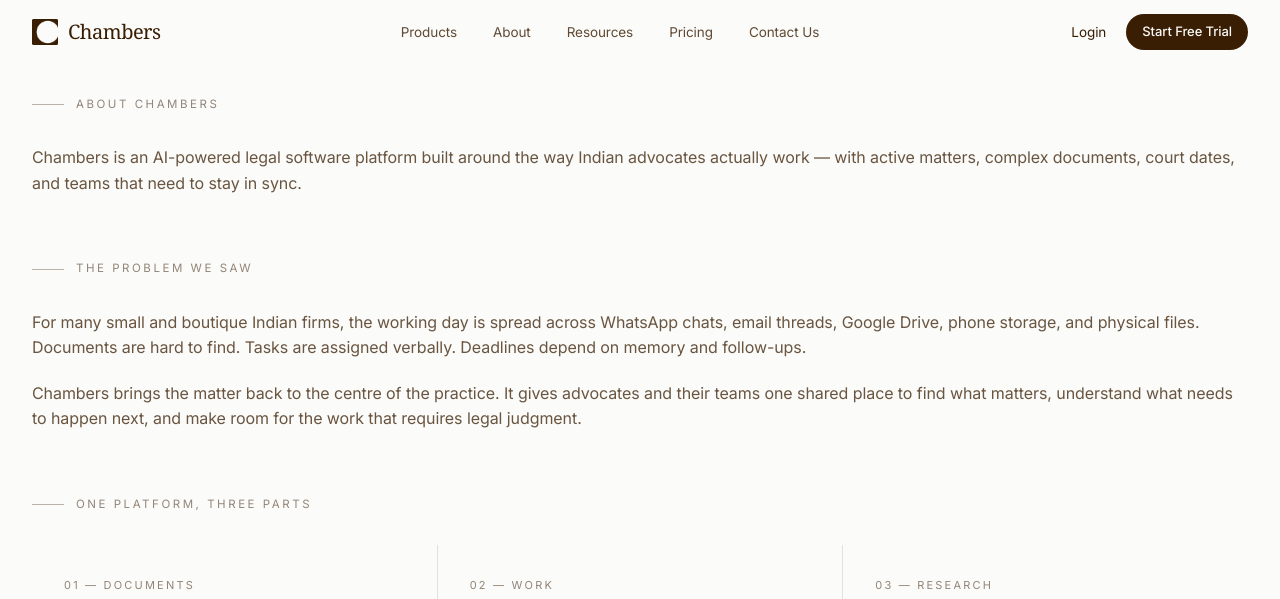
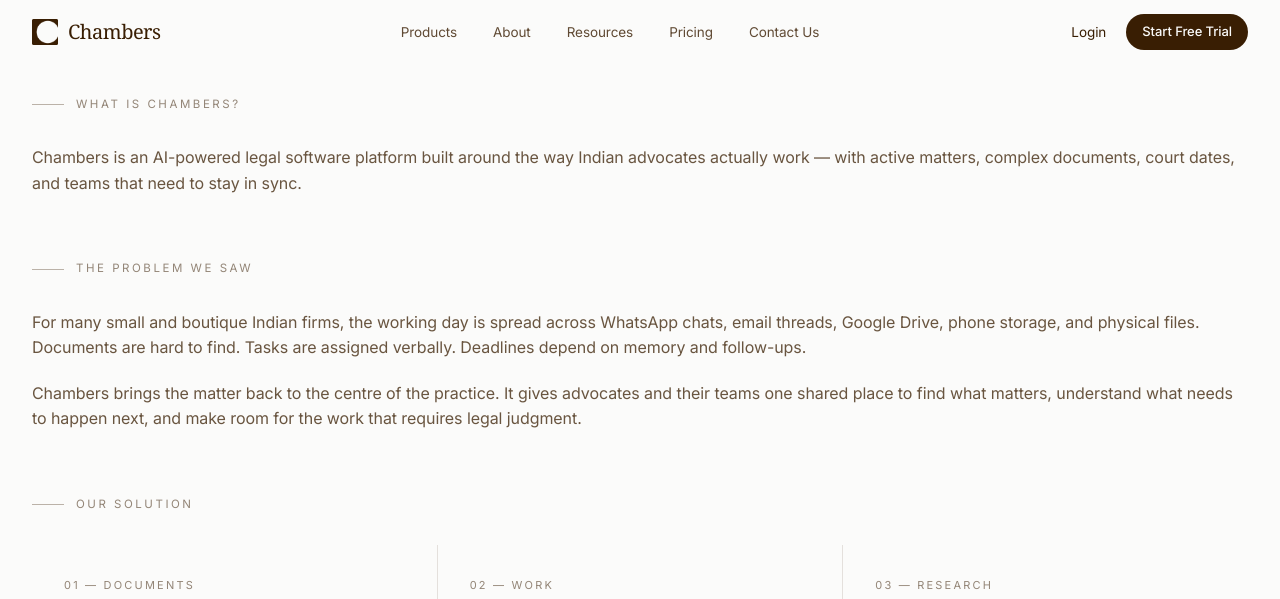
Before and after one commit to chambers-devs/runchambers.com, a Jekyll site: the page about.html, which Jekyll copies as it is, in a window 1280 px wide and 900 px high. Shown: the top 599 px of the window. Built offline with Jekyll 4.4.1, drawn with Linux system fonts in a browser that asks for light colours; some web fonts are replaced.

Commit message:
Update about.html

```diff
--- a/about.html
+++ b/about.html
@@ -32,7 +32,7 @@
 <main>
   <section class="pt-24 pb-8" style="background:#FBFBFA">
     <div class="mx-auto max-w-[1280px] px-8">
-      <div class="flex items-center gap-3 text-[11.5px] uppercase tracking-[0.22em]" style="color:#391E0388"><span class="h-px w-8" style="background:#391E0355"></span>About Chambers</div>
+      <div class="flex items-center gap-3 text-[11.5px] uppercase tracking-[0.22em]" style="color:#391E0388"><span class="h-px w-8" style="background:#391E0355"></span>What is Chambers?</div>
       <p class="mt-8 max-w-[650px] text-[18px] leading-[1.6]" style="color:#391E03c0">Chambers is an AI-powered legal software platform built around the way Indian advocates actually work — with active matters, complex documents, court dates, and teams that need to stay in sync.</p>
     </div>
   </section>
@@ -47,7 +47,7 @@
   </section>
 
   <section class="py-8" style="background:#FBFBFA">
-    <div class="mx-auto max-w-[1280px] px-8"><div class="flex items-center gap-3 text-[11.5px] uppercase tracking-[0.22em]" style="color:#391E0388"><span class="h-px w-8" style="background:#391E0355"></span>One platform, three parts</div>
+    <div class="mx-auto max-w-[1280px] px-8"><div class="flex items-center gap-3 text-[11.5px] uppercase tracking-[0.22em]" style="color:#391E0388"><span class="h-px w-8" style="background:#391E0355"></span>Our Solution</div>
       <div class="mt-8 grid gap-px md:grid-cols-3" style="background:#391E031f">
         <article class="p-8" style="background:#FBFBFA"><div class="text-[11px] uppercase tracking-[0.2em]" style="color:#391E0388">01 — Documents</div><h3 class="mt-5 text-[30px]" style="font-family:var(--font-serif);font-weight:400">ChamberVault</h3><p class="mt-4 text-[15px] leading-[1.6]" style="color:#391E03aa">A structured, searchable, and annotatable home for every case-related file and note. Share securely with your team, clients, and co-counsel.</p></article>
         <article class="p-8" style="background:#FBFBFA"><div class="text-[11px] uppercase tracking-[0.2em]" style="color:#391E0388">02 — Work</div><h3 class="mt-5 text-[30px]" style="font-family:var(--font-serif);font-weight:400">ChamberFlow</h3><p class="mt-4 text-[15px] leading-[1.6]" style="color:#391E03aa">A clear way to create, assign, track, and close the work around a matter — from court appearances to internal drafting tasks.</p></article>
```
